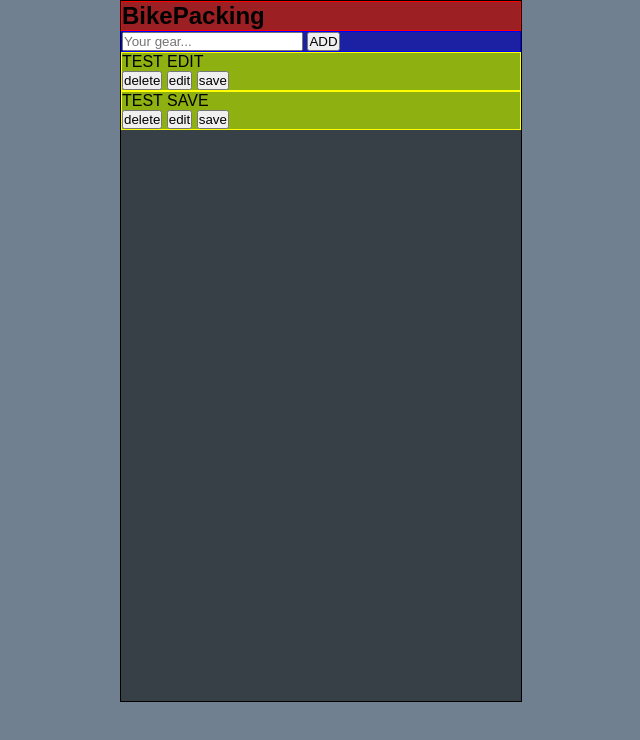
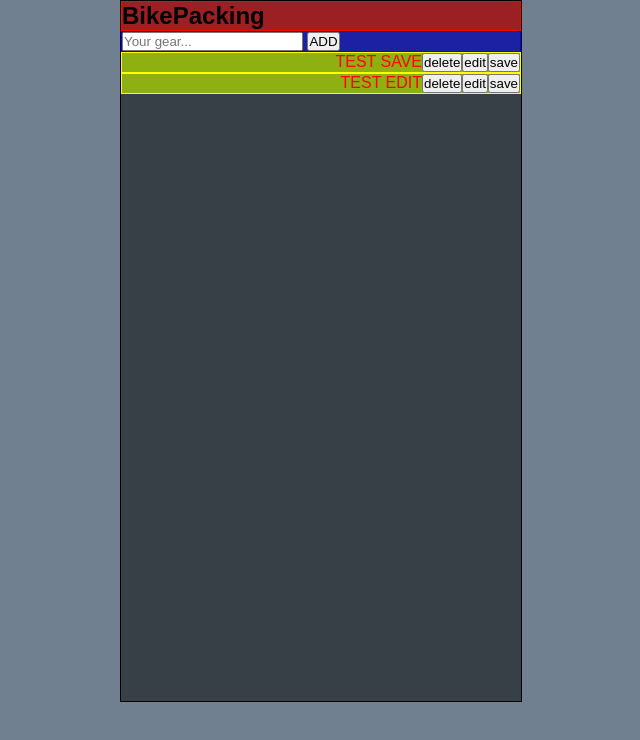
Before and after one commit to PjHurtig/camping-pack-list, a plain HTML site: page index.html in a window 1280 px wide. Shown: the whole page, without its empty margins (319-959 px from the left). Drawn offline with Linux system fonts and the light colour scheme.

Commit message:
fix new gear-items added on top

```diff
--- a/assets/css/style.css
+++ b/assets/css/style.css
@@ -29,9 +29,18 @@ body {
 #user-list {
     border: 1px green;
     background: rgba(0, 128, 0, 0.5);
+    display: flex;
+    flex-direction: column-reverse;
 }
 
 #user-list div {
     border: 1px solid yellow;
     background: rgba(255, 255, 0, 0.5);
+    display: flex;
+    justify-content: flex-end;
 }
+
+#user-list div>p {
+    color: red;
+    text-align: left;
+}
```
